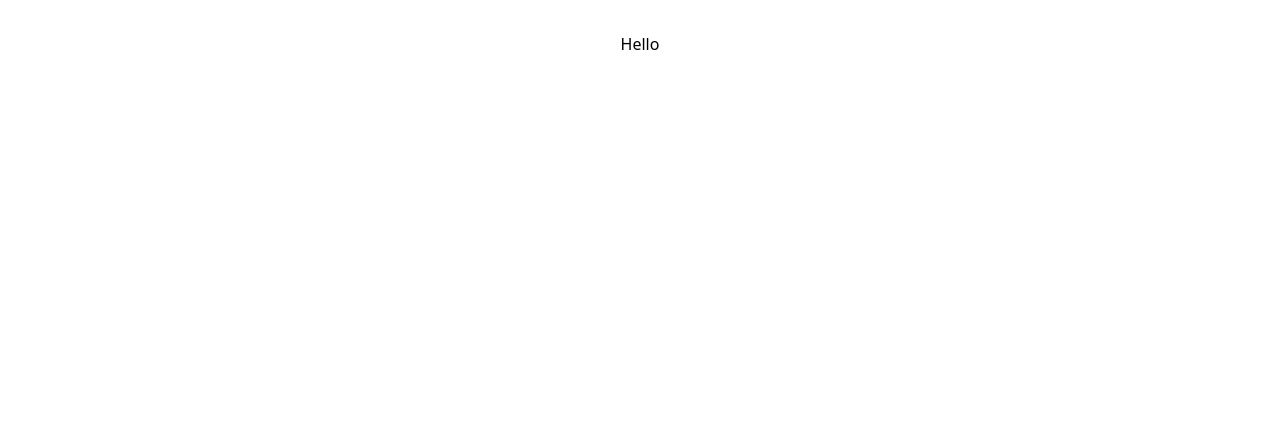
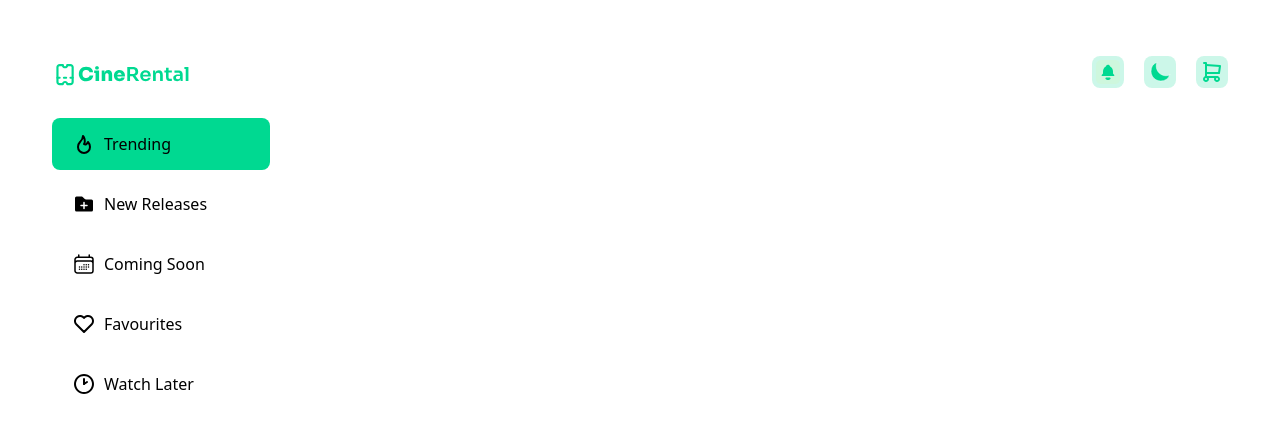
Before and after one commit to md-sazzadul/cinerental, a React (Vite) app: page / in a window 1280 px wide. Shown: the top 432 px of the page. Built offline with nearby package versions, Linux system fonts and the light colour scheme.

Commit message:
added header and sidebar

```diff
--- a/src/App.jsx
+++ b/src/App.jsx
@@ -1,12 +1,16 @@
-import { useState } from "react";
 import "./App.css";
+import Header from "./components/Header/Header";
+import Sidebar from "./components/Sidebar/Sidebar";
 
 function App() {
-  const [count, setCount] = useState(0);
-
   return (
     <>
-      <h2>Hello</h2>
+      <Header></Header>
+      <main>
+        <div className="container grid lg:grid-cols-[218px_1fr] gap-[3.5rem]">
+          <Sidebar></Sidebar>
+        </div>
+      </main>
     </>
   );
 }
--- /dev/null
+++ b/src/components/Header/Header.jsx
@@ -0,0 +1,46 @@
+import React from "react";
+import moon from "../../assets/icons/moon.svg";
+import logo from "../../assets/logo.svg";
+import ring from "../../assets/ring.svg";
+import cart from "../../assets/shopping-cart.svg";
+
+const Header = () => {
+  return (
+    <header>
+      <nav className="container flex items-center justify-between space-x-10 py-6">
+        <a href="index.html">
+          <img src={logo} width="139" height="26" alt="logo" />
+        </a>
+
+        <ul className="flex items-center space-x-5">
+          <li>
+            <a
+              className="bg-primary/20 dark:bg-primary/[7%] rounded-lg backdrop-blur-[2px] p-1 inline-block"
+              href="#"
+            >
+              <img src={ring} width="24" height="24" alt="" />
+            </a>
+          </li>
+          <li>
+            <a
+              className="bg-primary/20 dark:bg-primary/[7%] rounded-lg backdrop-blur-[2px] p-1 inline-block"
+              href="#"
+            >
+              <img src={moon} width="24" height="24" alt="" />
+            </a>
+          </li>
+          <li>
+            <a
+              className="bg-primary/20 dark:bg-primary/[7%] rounded-lg backdrop-blur-[2px] p-1 inline-block"
+              href="#"
+            >
+              <img src={cart} width="24" height="24" alt="" />
+            </a>
+          </li>
+        </ul>
+      </nav>
+    </header>
+  );
+};
+
+export default Header;
--- /dev/null
+++ b/src/components/Sidebar/Sidebar.jsx
@@ -0,0 +1,62 @@
+import React from "react";
+import comingSoon from "../../assets/icons/commingSoon.svg";
+import favourite from "../../assets/icons/favourite.svg";
+import newRelease from "../../assets/icons/newRelease.svg";
+import trending from "../../assets/icons/trending.svg";
+import watchLater from "../../assets/icons/watchLater.svg";
+
+const Sidebar = () => {
+  return (
+    <aside>
+      <ul className="space-y-2">
+        <li>
+          <a
+            className="flex items-center space-x-2 px-5 py-3.5 rounded-lg bg-primary text-black"
+            href="#"
+          >
+            <img src={trending} width="24" height="24" alt="trending" />
+            <span>Trending</span>
+          </a>
+        </li>
+        <li>
+          <a
+            className="flex items-center space-x-2 px-5 py-3.5 rounded-lg"
+            href="#"
+          >
+            <img src={newRelease} width="24" height="24" alt="newRelease" />
+            <span>New Releases</span>
+          </a>
+        </li>
+        <li>
+          <a
+            className="flex items-center space-x-2 px-5 py-3.5 rounded-lg"
+            href="#"
+          >
+            <img src={comingSoon} width="24" height="24" alt="comingSoon" />
+            <span>Coming Soon</span>
+          </a>
+        </li>
+        <li>
+          <a
+            className="flex items-center space-x-2 px-5 py-3.5 rounded-lg"
+            href="#"
+          >
+            <img src={favourite} width="24" height="24" alt="favourite" />
+            <span>Favourites</span>
+          </a>
+        </li>
+        <li>
+          <a
+            className="flex items-center space-x-2 px-5 py-3.5 rounded-lg"
+            href="#"
+          >
+            <img src={watchLater} width="24" height="24" alt="watchLater" />
+            <span>Watch Later</span>
+          </a>
+        </li>
+      </ul>
+    </aside>
+  );
+};
+
+export default Sidebar;
```
